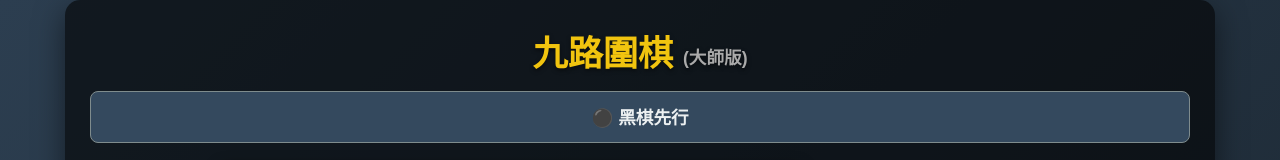
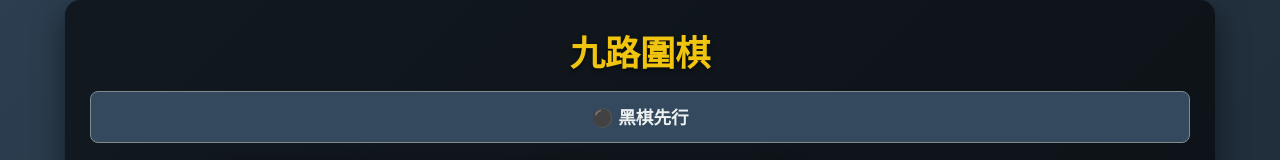
Before and after one commit to jfadlksjfoidj/1132921, a plain HTML site: page go9/index.html in a window 1280 px wide. Shown: the top 160 px of the page. Drawn offline with Linux system fonts and the light colour scheme.

Commit message:
Fix HTML structure and update game title

```diff
--- a/go9/index.html
+++ b/go9/index.html
@@ -9,7 +9,7 @@
 <body>
 
 <div class="game-container">
-    <h1>九路圍棋 <span class="subtitle">(大師版)</span></h1>
+    <h1>九路圍棋 <span class="subtitle"></span></h1>
 
     <div id="statusBar" class="status-bar">準備開始</div>
 
```
